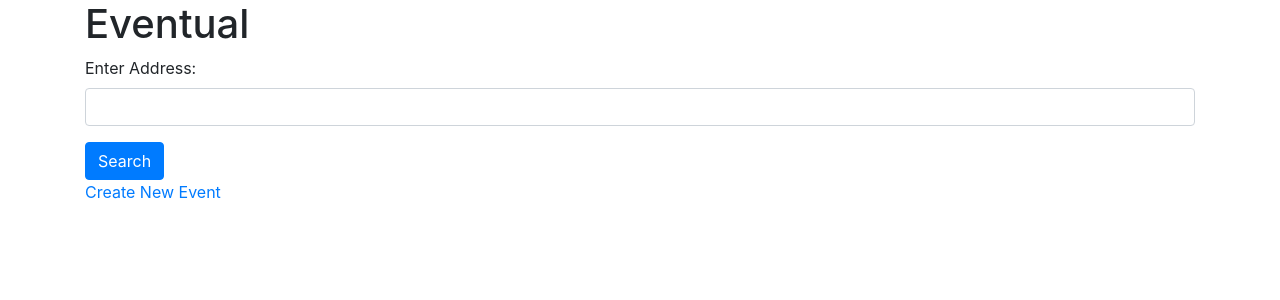
After one commit to mikzb/examen, a Flask app: page / in a window 1280 px wide. The commit adds this page. Shown: the top 300 px of the page. Run offline with Flask 3, Linux system fonts and the light colour scheme; parts of the project's set-up code (start-up, migrations or seed data) failed here and were passed over; some libraries are stand-ins or nearby versions.

Commit message:
maps integrated

```diff
--- a/main.py
+++ b/main.py
@@ -3,6 +3,8 @@ from environs import Env
 from bson import ObjectId
 from flask import Flask, render_template, request, redirect, url_for
 from datetime import datetime
+import requests
+from math import radians, cos, sin, sqrt, atan2
 
 app = Flask(__name__)
 
@@ -17,6 +19,43 @@ client = pymongo.MongoClient(uri)
 db = client.eventual
 events_collection = db.eventos
 
+def calculate_distance(lat1, lon1, lat2, lon2):
+     # Convert latitude and longitude from degrees to radians
+     lat1, lon1, lat2, lon2 = map(radians, [lat1, lon1, lat2, lon2])
+     # Haversine formula
+     dlon = lon2 - lon1
+     dlat = lat2 - lat1
+     a = sin(dlat / 2)**2 + cos(lat1) * cos(lat2) * sin(dlon / 2)**2
+     c = 2 * atan2(sqrt(a), sqrt(1 - a))
+     distance = 6371 * c  # Radius of Earth in kilometers
+     return distance
+
+
+@app.route('/', methods=['GET', 'POST'])
+def index():
+    if request.method == 'POST':
+        address = request.form['address']
+        headers = {
+            'User-Agent': 'EventualApp/1.0 (mikolajzabski@uma.es)'
+        }
+        response = requests.get(f'https://nominatim.openstreetmap.org/search?q={address}&format=json', headers=headers)
+        try:
+            response_json = response.json()
+            if response.status_code == 200 and response_json:
+                location = response_json[0]
+                lat = float(location['lat'])
+                lon = float(location['lon'])
+                events = list(events_collection.find())
+                nearby_events = [event for event in events if calculate_distance(lat, lon, event['lat'], event['lon']) <= 0.3]
+                # print distance between address and events for debugging
+                return render_template('index.html', events=nearby_events, address=address)
+            else:
+                return render_template('index.html', error="Address not found")
+        except requests.exceptions.JSONDecodeError:
+            print("Error decoding JSON response")
+            return render_template('index.html', error="Error decoding JSON response")
+    return render_template('index.html')
+
 @app.route('/events', methods=['GET'])
 def showEvents():
     events = list(events_collection.find().sort('timestamp', pymongo.DESCENDING))
@@ -27,17 +66,28 @@ def newEvent():
     if request.method == 'GET':
         return render_template('new_event.html')
     else:
-        event = {
-            'name': request.form['inputName'],
-            'timestamp': datetime.strptime(request.form['inputTimestamp'], '%Y-%m-%dT%H:%M'),
-            'place': request.form['inputPlace'],
-            'lat': float(request.form['inputLat']),
-            'lon': float(request.form['inputLon']),
-            'organizer': request.form['inputOrganizer'],
-            'image': request.form['inputImage']
+        place = request.form['inputPlace']
+        headers = {
+            'User-Agent': 'EventualApp/1.0 (mikolajzabski@uma.es)'
         }
-        events_collection.insert_one(event)
-        return redirect(url_for('showEvents'))
+        response = requests.get(f'https://nominatim.openstreetmap.org/search?q={place}&format=json', headers=headers)
+        if response.status_code == 200 and response.json():
+            location = response.json()[0]
+            lat = float(location['lat'])
+            lon = float(location['lon'])
+            event = {
+                'name': request.form['inputName'],
+                'timestamp': datetime.strptime(request.form['inputTimestamp'], '%Y-%m-%dT%H:%M'),
+                'place': place,
+                'lat': lat,
+                'lon': lon,
+                'organizer': request.form['inputOrganizer'],
+                'image': request.form['inputImage']
+            }
+            events_collection.insert_one(event)
+            return redirect(url_for('showEvents'))
+        else:
+            return render_template('new_event.html', error="Place not found")
 
 @app.route('/events/edit/<_id>', methods=['GET', 'POST'])
 def editEvent(_id):
@@ -45,17 +95,28 @@ def editEvent(_id):
         event = events_collection.find_one({'_id': ObjectId(_id)})
         return render_template('edit_event.html', event=event)
     else:
-        event = {
-            'name': request.form['inputName'],
-            'timestamp': datetime.strptime(request.form['inputTimestamp'], '%Y-%m-%dT%H:%M'),
-            'place': request.form['inputPlace'],
-            'lat': float(request.form['inputLat']),
-            'lon': float(request.form['inputLon']),
-            'organizer': request.form['inputOrganizer'],
-            'image': request.form['inputImage']
+        place = request.form['inputPlace']
+        headers = {
+            'User-Agent': 'EventualApp/1.0 (mikolajzabski@uma.es)'
         }
-        events_collection.update_one({'_id': ObjectId(_id)}, {'$set': event})
-        return redirect(url_for('showEvents'))
+        response = requests.get(f'https://nominatim.openstreetmap.org/search?q={place}&format=json', headers=headers)
+        if response.status_code == 200 and response.json():
+            location = response.json()[0]
+            lat = float(location['lat'])
+            lon = float(location['lon'])
+            event = {
+                'name': request.form['inputName'],
+                'timestamp': datetime.strptime(request.form['inputTimestamp'], '%Y-%m-%dT%H:%M'),
+                'place': place,
+                'lat': lat,
+                'lon': lon,
+                'organizer': request.form['inputOrganizer'],
+                'image': request.form['inputImage']
+            }
+            events_collection.update_one({'_id': ObjectId(_id)}, {'$set': event})
+            return redirect(url_for('showEvents'))
+        else:
+            return render_template('edit_event.html', event=event, error="Place not found")
 
 @app.route('/events/delete/<_id>', methods=['GET'])
 def deleteEvent(_id):
--- a/requirements.txt
+++ b/requirements.txt
@@ -3,3 +3,4 @@ environs
 Flask
 pymongo
 dnspython
+requests # necesario para hacer peticiones a la API de nominatim
--- /dev/null
+++ b/templates/index.html
@@ -0,0 +1,69 @@
+<!DOCTYPE html>
+<html>
+<head>
+    <title>Eventual</title>
+    <!-- Include Bootstrap CSS for styling and modal support -->
+    <link rel="stylesheet" href="https://maxcdn.bootstrapcdn.com/bootstrap/4.5.2/css/bootstrap.min.css">
+</head>
+<body>
+    <div class="container">
+        <h1>Eventual</h1>
+        <form method="POST">
+            <div class="form-group">
+                <label for="address">Enter Address:</label>
+                <input type="text" id="address" name="address" class="form-control" required>
+            </div>
+            <button type="submit" class="btn btn-primary">Search</button>
+        </form>
+        <a href="{{ url_for('newEvent') }}">Create New Event</a>
+        {% if error %}
+            <div class="alert alert-danger">{{ error }}</div>
+        {% endif %}
+        {% if events %}
+            <h2>Events near {{ address }}</h2>
+            <ul class="list-group">
+                {% for event in events %}
+                    <li class="list-group-item">
+                        <h3>{{ event.name }}</h3>
+                        <p>{{ event.timestamp }}</p>
+                        <p>{{ event.place }}</p>
+                        <button type="button" class="btn btn-info" data-toggle="modal" data-target="#eventModal{{ event._id }}">Show Details</button>
+                        <a href="{{ url_for('editEvent', _id=event._id) }}" class="btn btn-warning">Edit</a>
+                        <a href="{{ url_for('deleteEvent', _id=event._id) }}" class="btn btn-danger">Delete</a>
+
+                        <!-- Modal -->
+                        <div class="modal fade" id="eventModal{{ event._id }}" tabindex="-1" role="dialog" aria-labelledby="eventModalLabel{{ event._id }}" aria-hidden="true">
+                            <div class="modal-dialog" role="document">
+                                <div class="modal-content">
+                                    <div class="modal-header">
+                                        <h5 class="modal-title" id="eventModalLabel{{ event._id }}">{{ event.name }}</h5>
+                                        <button type="button" class="close" data-dismiss="modal" aria-label="Close">
+                                            <span aria-hidden="true">&times;</span>
+                                        </button>
+                                    </div>
+                                    <div class="modal-body">
+                                        <p><strong>Timestamp:</strong> {{ event.timestamp }}</p>
+                                        <p><strong>Place:</strong> {{ event.place }}</p>
+                                        <p><strong>Latitude:</strong> {{ event.lat }}</p>
+                                        <p><strong>Longitude:</strong> {{ event.lon }}</p>
+                                        <p><strong>Organizer:</strong> {{ event.organizer }}</p>
+                                        <img src="{{ event.image }}" alt="Event Image" class="img-fluid">
+                                    </div>
+                                    <div class="modal-footer">
+                                        <button type="button" class="btn btn-secondary" data-dismiss="modal">Close</button>
+                                    </div>
+                                </div>
+                            </div>
+                        </div>
+                    </li>
+                {% endfor %}
+            </ul>
+        {% endif %}
+    </div>
+
+    <!-- Include Bootstrap JS and dependencies -->
+    <script src="https://code.jquery.com/jquery-3.5.1.slim.min.js"></script>
+    <script src="https://cdn.jsdelivr.net/npm/@popperjs/core@2.5.4/dist/umd/popper.min.js"></script>
+    <script src="https://maxcdn.bootstrapcdn.com/bootstrap/4.5.2/js/bootstrap.min.js"></script>
+</body>
+</html>
```
Also changed, not shown: templates/edit_event.html (+28 -10 lines), templates/new_event.html (+28 -10 lines).
